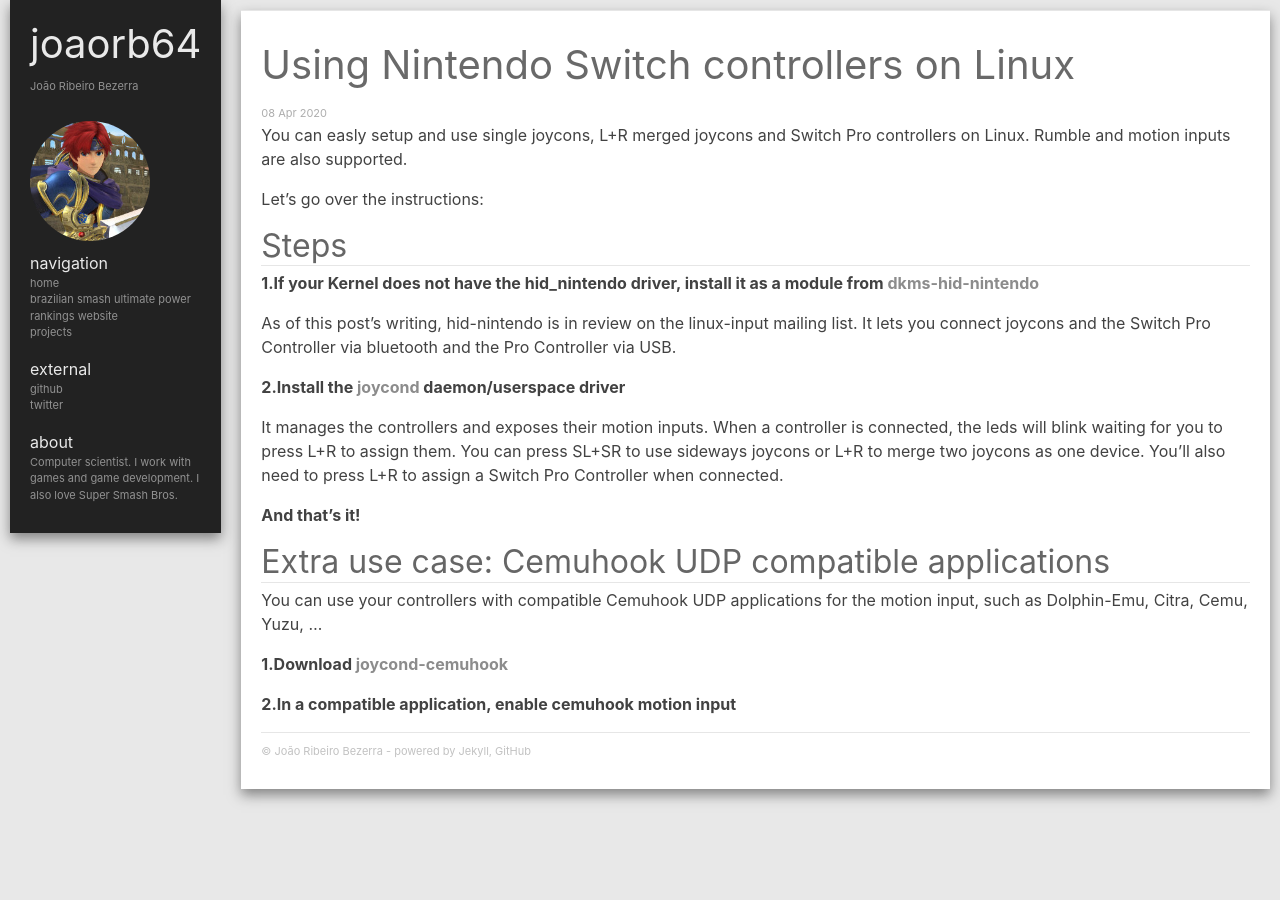
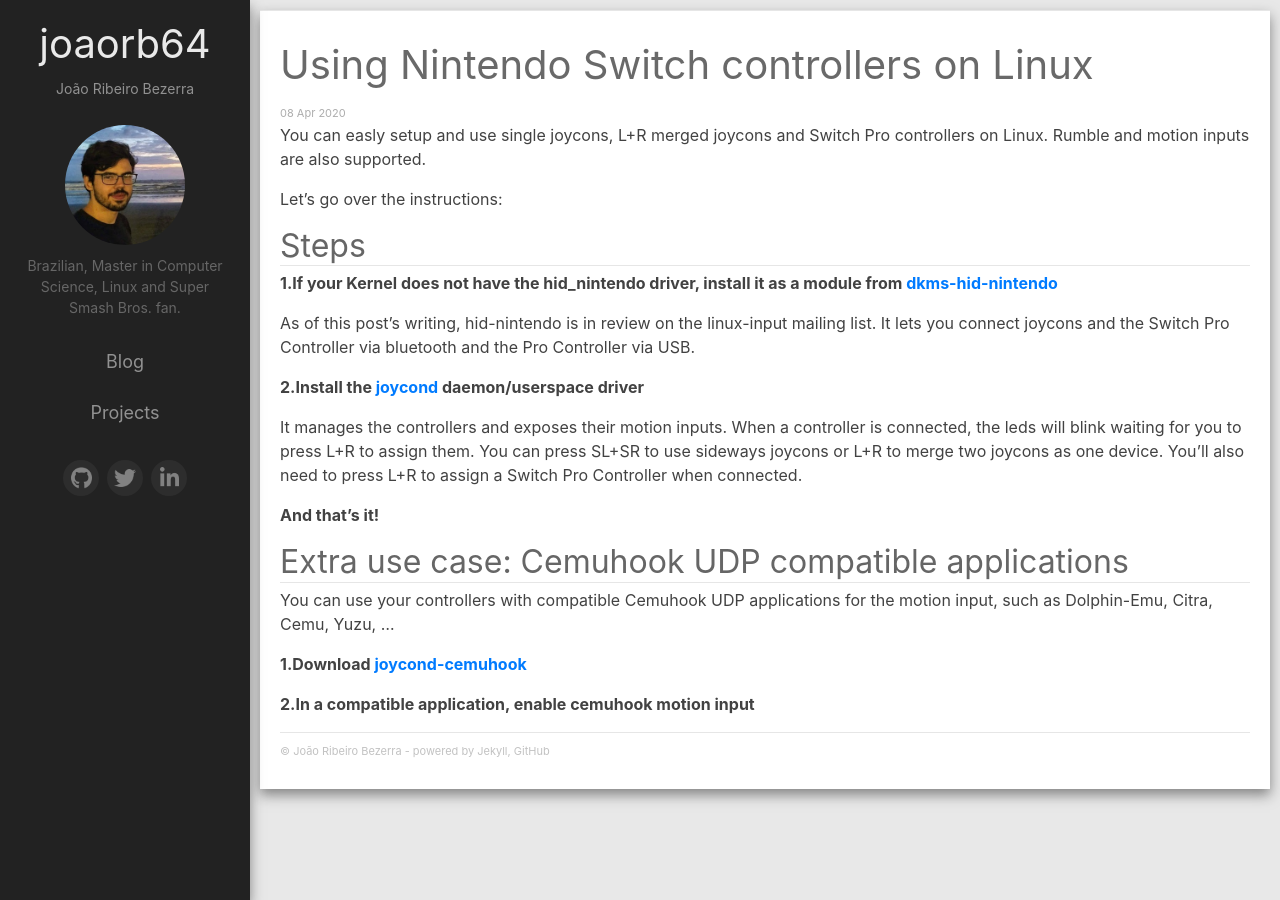
Before and after one commit to joaorb64/joaorb64.github.io, a Jekyll site: the page built from _posts/2020-04-08-using-nintendo-switch-controllers-on-linux.md, in a window 1280 px wide. Built offline with Jekyll 4.4.1, drawn with Linux system fonts in a browser that asks for light colours; nearby versions of some CDN libraries; our own code applies the rules of GitHub Pages for plain Markdown files; comment, search, counter and statistics services are not loaded; a style sheet for code colours, icons or effects is not loaded.

Commit message:
Change layout start

```diff
--- a/_config.yml
+++ b/_config.yml
@@ -2,10 +2,19 @@
 description: João Ribeiro Bezerra
 markdown: kramdown
 highlighter: pygments
-about: Computer scientist. I work with games and game development. I also love Super Smash Bros.
+about: Brazilian, Master in Computer Science, Linux and Super Smash Bros. fan.
 
-urls:
-    - text: github
-      url: https://github.com/joaorb64
-    - text: twitter
-      url: https://twitter.com/joao_shino
+urls: [
+  {
+    site: github,
+    link: https://github.com/joaorb64
+  },
+  {
+    site: twitter,
+    link: https://twitter.com/joao_shino
+  },
+  {
+    site: linkedin,
+    link: https://www.linkedin.com/in/joaorb64/
+  }
+]
--- a/_layouts/default.html
+++ b/_layouts/default.html
@@ -26,28 +26,29 @@
       <h1>{{ site.name }}</h1>
       <p>{{ site.description }}</p>
 
-      <img id="about" src="{{ site.baseurl }}/img/logo.jpg" height="120px" width="120px" /><br />
+      <div style="text-align:center">
+        <img id="about" src="{{ site.baseurl }}/img/logo.jpg" height="120px" width="120px" /><br />
 
-      <strong>navigation</strong><br />
-      <p>
-        <a href="{{ site.baseurl }}/">home</a> <br />
-	<a href="http://www.powerrankings.com.br">brazilian smash ultimate power rankings website</a> <br />
-        <a href="{{ site.baseurl }}/projects/">projects</a> <br />
-      </p>
-
-      <strong>external</strong><br />
-      <p>
-        {% for i in site.urls %}
-        <a class="about" href="{{ i.url }}">{{ i.text }}</a><br />
-        {% endfor %}
-      </p>
-
-      {% if site.about %}
-      <div id="about">
-        <strong>about</strong><br />
         {{ site.about }}
       </div>
-      {% endif %}
+
+      {% assign current = page.url | downcase | split: '/' %}
+
+      <ul style="padding:0px;margin-top: 20px; margin-bottom: 20px;">
+        <a href="{{ site.baseurl }}/" {% if current[1] == null %}class='active'{% endif %}><li>Blog</li></a>
+        <a href="{{ site.baseurl }}/projects/" {% if current[1] == 'projects' %}class='active'{% endif %}><li>Projects</li></a>
+      </ul>
+
+      <div style="display: flex; place-content: center;">
+        {% for i in site.urls %}
+          <a href="{{i.link}}" target="_blank" class="social-outer">
+            <div class="social-inner" style="width: 22px; height: 22px; background-size: contain;
+            background-repeat: no-repeat; background-position: center;
+            background-image: url({{ site.baseurl }}/img/{{i.site}}.png);">
+            </div>
+          </a>
+        {% endfor %}
+      </div>
     </div>
 
     <div class="layout-content">
--- a/css/main.css
+++ b/css/main.css
@@ -14,16 +14,65 @@
   flex-direction: column;
 }
 
+.layout-container {
+  margin-left: 250px;
+}
+
 .layout-leftbar {
-	font-size: 11px;
+	font-size: 14px;
   color: #666;
 	background-color: #222;
 	box-shadow: 0 0 0 0,0 6px 12px rgba(34,34,34,0.5);
 	padding: 20px;
-	margin-right: 10px;
-	margin-left: 10px;
   order: -1;
-	height: max-content;
+	height: 100vh;
+  position: fixed;
+  width: 250px;
+  top: 0;
+  left: 0;
+}
+
+.layout-leftbar li {
+  list-style: none;
+  padding: 20px;
+  font-size: 18px;
+  padding-bottom: 10px;
+  padding-top: 10px;
+  margin-bottom: 4px;
+  text-align: center;
+}
+
+.layout-leftbar a, .layout-leftbar a:link, .layout-leftbar a:active{
+	color: rgba(255,255,255,0.5)
+}
+
+.layout-leftbar a:hover, .layout-leftbar .active {
+  text-decoration: none;
+  color: white !important;
+  opacity: 1;
+}
+
+.layout-leftbar a:hover li, .layout-leftbar .active li {
+  background-color: rgba(255,255,255,0.05);
+}
+
+.social-outer {
+  width: 36px;
+  height: 36px;
+  margin: 4px;
+  display: flex;
+  place-content: center;
+  align-items: center;
+  border-radius: 100%;
+  background-color: rgba(255,255,255,0.05);
+}
+
+.social-outer .social-inner {
+  opacity: 0.4;
+}
+
+.social-outer:hover .social-inner {
+  opacity: 1;
 }
 
 @media (min-width: 768px){
@@ -35,7 +84,7 @@
     flex: 1;
   }
   .layout-leftbar {
-    flex: 0 0 12em;
+    flex: 0 0 250px;
   }
 }
 
@@ -71,16 +120,6 @@
     text-decoration: underline;
 }
 
-a, a:link, a:active {
-    text-decoration: none;
-    color: #8C8C8C;
-}
-
-a:hover {
-    color: #B3B3B3;
-    text-decoration: underline;
-}
-
 /**
  * //////////////////////////////////
  * Right aka content column formatting
@@ -103,7 +142,7 @@
     color: #FFF;
     overflow-x: scroll;
     font-family: Menlo, Monaco, Consolas, 'Courier New', monospace;
-    font-size: 12px;
+    font-size: 16px;
 }
 
 .layout-content .highlight {
@@ -153,13 +192,14 @@
  */
 
 .layout-leftbar h1 {
+  text-align: center;
 	color: rgba(255,255,255,0.9);
 }
 
 .layout-leftbar strong {
-        font-size: 16px;
-        color: rgba(255,255,255,0.9);
-        font-weight: normal;
+  font-size: 22px;
+  color: rgba(255,255,255,0.9);
+  font-weight: normal;
 }
 
 .layout-leftbar div#about {
@@ -175,10 +215,7 @@
 	margin-right: auto;
 }
 
-.layout-leftbar a, .layout-leftbar a:link, .layout-leftbar a:active{
-	color: rgba(255,255,255,0.5)
-}
-
 .layout-leftbar p{
+  text-align: center;
 	color: rgba(255,255,255,0.5);
 }
```
Also changed, not shown: Gemfile (added, +12 -0 lines), _posts/2020-04-08-using-nintendo-switch-controllers-on-linux.md (+1 -0 lines), Gemfile.lock (added), img/github.png (added), img/github.svg (added), img/linkedin.png (added), img/linkedin.svg (added), img/logo.jpg, img/twitter.png (added), img/twitter.svg (added).
